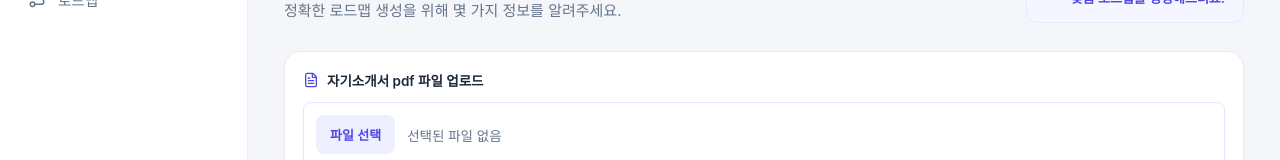
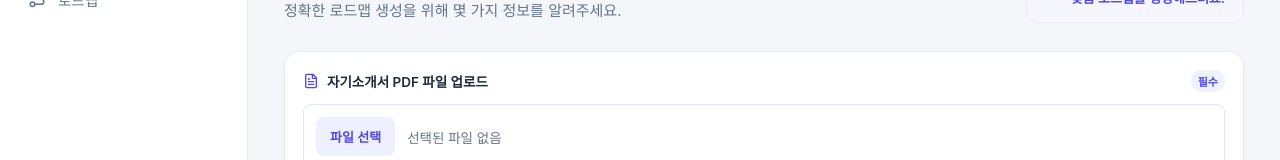
Before and after one commit to KimDwDev/swmaestro-team07-ai-study, a React (Vite) app in the folder frontend/: page / in a window 1280 px wide. Shown: the part 171-331 px from the top of the page. Built offline with nearby package versions, Linux system fonts and the light colour scheme; no server answers; a web font is replaced by a local one.

Commit message:
feat: api 연결

```diff
--- a/frontend/src/api/client.ts
+++ b/frontend/src/api/client.ts
@@ -4,7 +4,6 @@
 import type {
   AuthRequest,
   MessageResponse,
-  RoadmapCreateRequest,
   RoadmapCreatePayload,
   RoadmapCreateResponse,
   RoadmapViewResponse,
@@ -69,24 +68,20 @@ export const authApi = {
     request<MessageResponse>('/users/login', { method: 'POST', body }),
 };
 
-function createRoadmapFormData({ request, pdfFile }: RoadmapCreatePayload): FormData {
+function createRoadmapFormData({ requestDatas, pdfFile }: RoadmapCreatePayload): FormData {
   const formData = new FormData();
-  formData.append('request', JSON.stringify(request));
-  if (pdfFile) formData.append('pdfFile', pdfFile);
+  formData.append('requestDatas', JSON.stringify(requestDatas));
+  formData.append('pdfFile', pdfFile);
   return formData;
 }
 
 export const roadmapApi = {
   /** 로드맵 생성 — POST /api/users/roadmap */
-  create: (body: RoadmapCreateRequest | RoadmapCreatePayload) => {
-    if ('request' in body) {
-      return request<RoadmapCreateResponse>('/users/roadmap', {
-        method: 'POST',
-        body: createRoadmapFormData(body),
-      });
-    }
-    return request<RoadmapCreateResponse>('/users/roadmap', { method: 'POST', body });
-  },
+  create: (body: RoadmapCreatePayload) =>
+    request<RoadmapCreateResponse>('/users/roadmap', {
+      method: 'POST',
+      body: createRoadmapFormData(body),
+    }),
 
   /** 로드맵 + 진행 현황 조회 — GET /api/users/roadmap */
   get: () => request<RoadmapViewResponse>('/users/roadmap'),
--- a/frontend/src/pages/Onboarding.module.css
+++ b/frontend/src/pages/Onboarding.module.css
@@ -83,6 +83,16 @@
 .fieldIcon {
   color: var(--primary);
   display: inline-flex;
+}
+
+.requiredBadge {
+  margin-left: auto;
+  padding: 3px 7px;
+  border-radius: var(--radius-pill);
+  background: #eef2ff;
+  color: var(--primary);
+  font-size: 11px;
+  font-weight: 700;
 }
 
 .select {
--- a/frontend/src/pages/Onboarding.tsx
+++ b/frontend/src/pages/Onboarding.tsx
@@ -74,6 +74,12 @@ export default function Onboarding({ onComplete }: OnboardingProps) {
 
   const handleSubmit = async () => {
     setError(null);
+
+    if (!pdfFile) {
+      setError('자기소개서 PDF 파일을 업로드해주세요.');
+      return;
+    }
+
     setSubmitting(true);
 
     const payload: RoadmapCreateRequest = {
@@ -87,7 +93,7 @@ export default function Onboarding({ onComplete }: OnboardingProps) {
     };
 
     try {
-      const response = await roadmapApi.create(pdfFile ? { request: payload, pdfFile } : payload);
+      const response = await roadmapApi.create({ requestDatas: payload, pdfFile });
       onComplete(toRoadmapViewResponse(response));
     } catch (err) {
       // 백엔드 미연동 상태에서도 데모를 이어갈 수 있도록 대시보드로 진행합니다.
@@ -129,12 +135,13 @@ export default function Onboarding({ onComplete }: OnboardingProps) {
         </div>
 
         <div className={styles.grid}>
-          <Field icon={<FileText size={16} />} label="자기소개서 pdf 파일 업로드" className={styles.fileField}>
+          <Field icon={<FileText size={16} />} label="자기소개서 PDF 파일 업로드" className={styles.fileField} required>
             <label className={styles.fileInputWrap}>
               <input
                 ref={pdfInputRef}
                 type="file"
                 accept="application/pdf,.pdf"
+                required
                 className={styles.fileInput}
                 onChange={(e) => setPdfFile(e.target.files?.[0] ?? null)}
               />
@@ -255,17 +262,20 @@ function Field({
   label,
   children,
   className = '',
+  required = false,
 }: {
   icon: React.ReactNode;
   label: string;
   children: React.ReactNode;
   className?: string;
+  required?: boolean;
 }) {
   return (
     <div className={`card ${styles.field} ${className}`}>
       <div className={styles.fieldLabel}>
         <span className={styles.fieldIcon}>{icon}</span>
         {label}
+        {required && <span className={styles.requiredBadge}>필수</span>}
       </div>
       {children}
     </div>
--- a/frontend/src/types/api.ts
+++ b/frontend/src/types/api.ts
@@ -28,12 +28,14 @@ export interface RoadmapCreateRequest {
   availableTime: string;
   /** 현재 고민 (복수) */
   concerns: string[];
+  /** 보유 역량 (선택, PDF 분석 결과와 함께 백엔드에서 활용) */
+  ownedSkills?: string[];
 }
 
 /** 로드맵 생성 요청 파일 필드 */
 export interface RoadmapCreatePayload {
-  request: RoadmapCreateRequest;
-  pdfFile?: File | null;
+  requestDatas: RoadmapCreateRequest;
+  pdfFile: File;
 }
 
 /** 주차별 로드맵 항목 */
```
